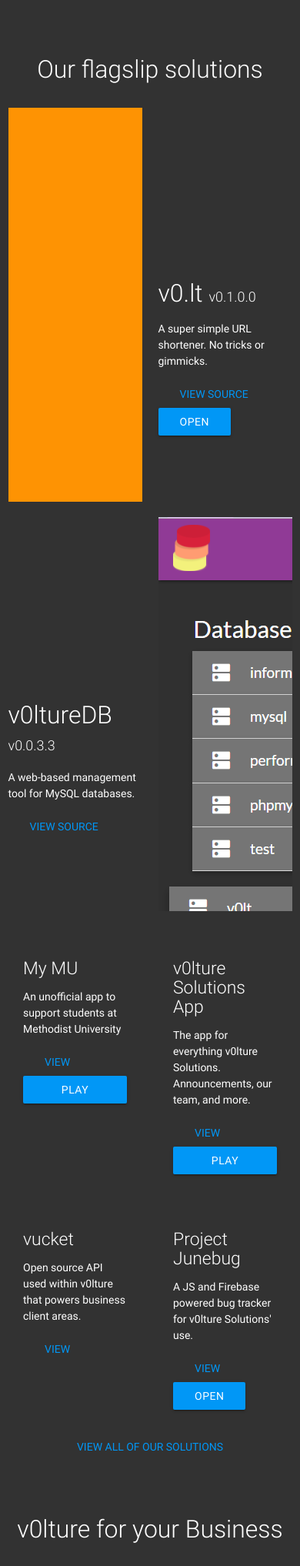
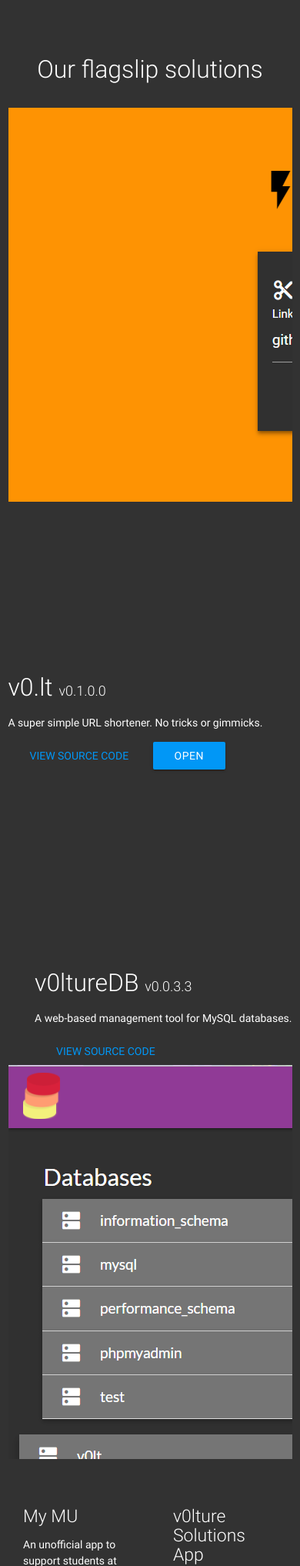
Before and after one commit to v0lture/v0lture.com, a PHP site: page / in a window 390 px wide. Shown: the part 843-2878 px from the top of the page at 77% size. Run offline with PHP 8.4, Linux system fonts and the light colour scheme; data that the repository does not hold is empty; some libraries are stand-ins or nearby versions.

Commit message:
Improved mobile support

```diff
--- a/index.php
+++ b/index.php
@@ -48,11 +48,11 @@
 
         <div class="row">
 
-            <div class="col s6">
+            <div class="col s12 m6">
                 <div class="solution" style="background: url('img/v0.lt.png');"></div>
             </div>
 
-            <div class="col s6">
+            <div class="col s12 m6">
                 <div style="margin-top: 224px;">
                     <h4 class="thin">v0.lt <small><small>v0.1.0.0</small></small></h4>
                     <p>A super simple URL shortener. No tricks or gimmicks.</p>
@@ -65,7 +65,7 @@
 
         <div class="row">
 
-            <div class="col s6">
+            <div class="col s12 m6">
                 <div style="margin-top: 224px;" class="right">
                     <h4 class="thin">v0ltureDB <small><small>v0.0.3.3</small></small></h4>
                     <p>A web-based management tool for MySQL databases.</p>
@@ -73,7 +73,7 @@
                 </div>
             </div>
 
-            <div class="col s6">
+            <div class="col s12 m6">
                 <div class="solution" style="background: url('img/v0ltureDB.png');"></div>
             </div>
 
@@ -84,27 +84,27 @@
             <div class="col s6 m3" style="padding: 30px;">
                 <h5 class="thin">My MU</h5>
                 <p>An unofficial app to support students at Methodist University</p>
-                <a href="https://github.com/v0lture/MU_Mobile_Android_App" class="btn-flat waves-effect waves-light accent-text">View Source Code</a>
+                <a href="https://github.com/v0lture/MU_Mobile_Android_App" class="btn-flat waves-effect waves-light accent-text hide-on-small-only">View Source Code</a>
                 <a href="https://play.google.com/store/apps/details?id=com.v0lture.deAngelo.mymu" class="btn waves-effect waves-light accent white-text">Play Store</a>
             </div>
 
             <div class="col s6 m3" style="padding: 30px;">
                 <h5 class="thin">v0lture Solutions App</h5>
                 <p>The app for everything v0lture Solutions. Announcements, our team, and more.</p>
-                <a href="https://github.com/v0lture/v0lture_Solutions_App" class="btn-flat waves-effect waves-light accent-text">View Source Code</a>
+                <a href="https://github.com/v0lture/v0lture_Solutions_App" class="btn-flat waves-effect waves-light accent-text hide-on-small-only">View Source Code</a>
                 <a href="https://play.google.com/store/apps/details?id=com.apps.v0lture.v0lture_solutions" class="btn waves-effect waves-light accent white-text">Play Store</a>
             </div>
 
             <div class="col s6 m3" style="padding: 30px;">
                 <h5 class="thin">vucket</h5>
                 <p>Open source API used within v0lture that powers business client areas.</p>
-                <a href="https://github.com/v0lture/vucket" class="btn-flat waves-effect waves-light accent-text">View Source Code</a>
+                <a href="https://github.com/v0lture/vucket" class="btn-flat waves-effect waves-light accent-text hide-on-small-only">View Source Code</a>
             </div>
 
             <div class="col s6 m3" style="padding: 30px;">
                 <h5 class="thin">Project Junebug</h5>
                 <p>A JS and Firebase powered bug tracker for v0lture Solutions' use.</p>
-                <a href="https://github.com/v0lture/project-junebug" class="btn-flat waves-effect waves-light accent-text">View Source Code</a>
+                <a href="https://github.com/v0lture/project-junebug" class="btn-flat waves-effect waves-light accent-text hide-on-small-only">View Source Code</a>
                 <a href="https://bugs.v0lture.com" class="btn waves-effect waves-light accent white-text">Open</a>
             </div>
 
```
